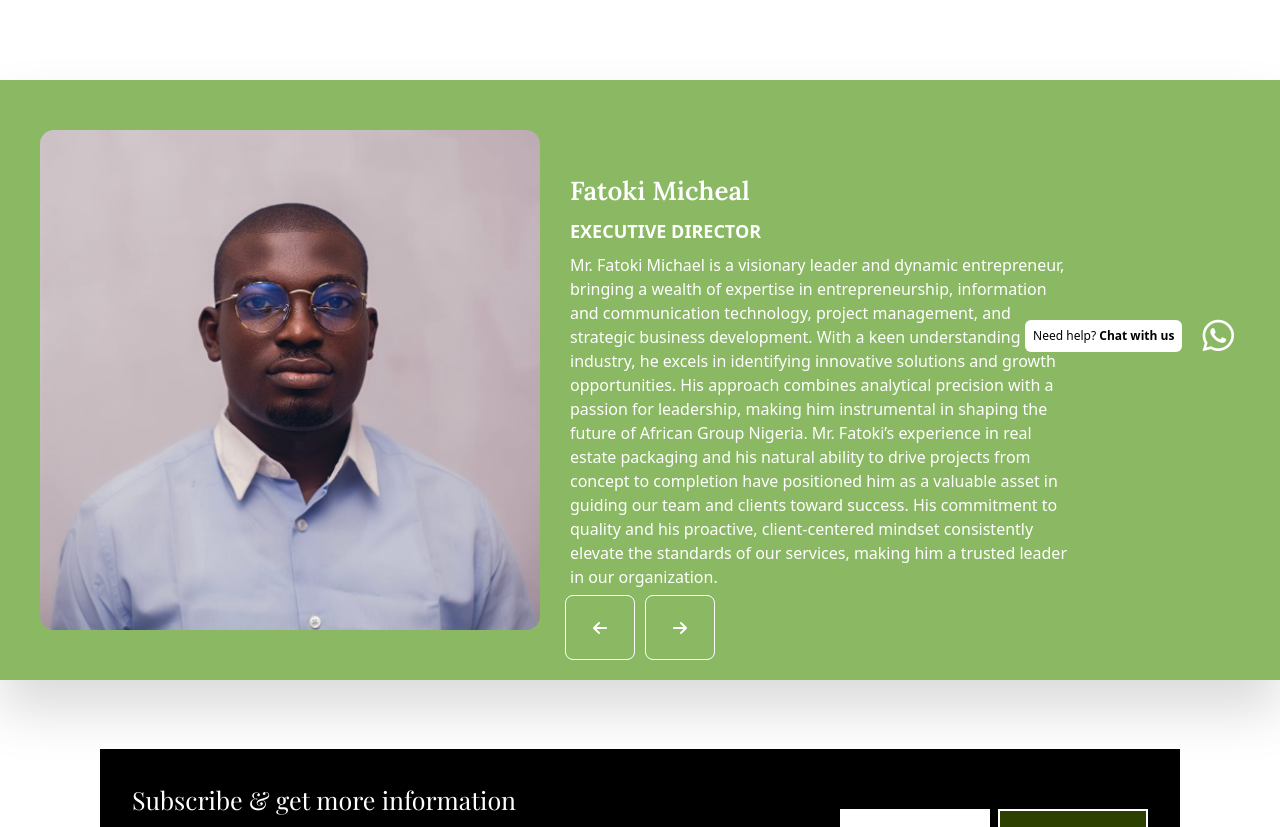
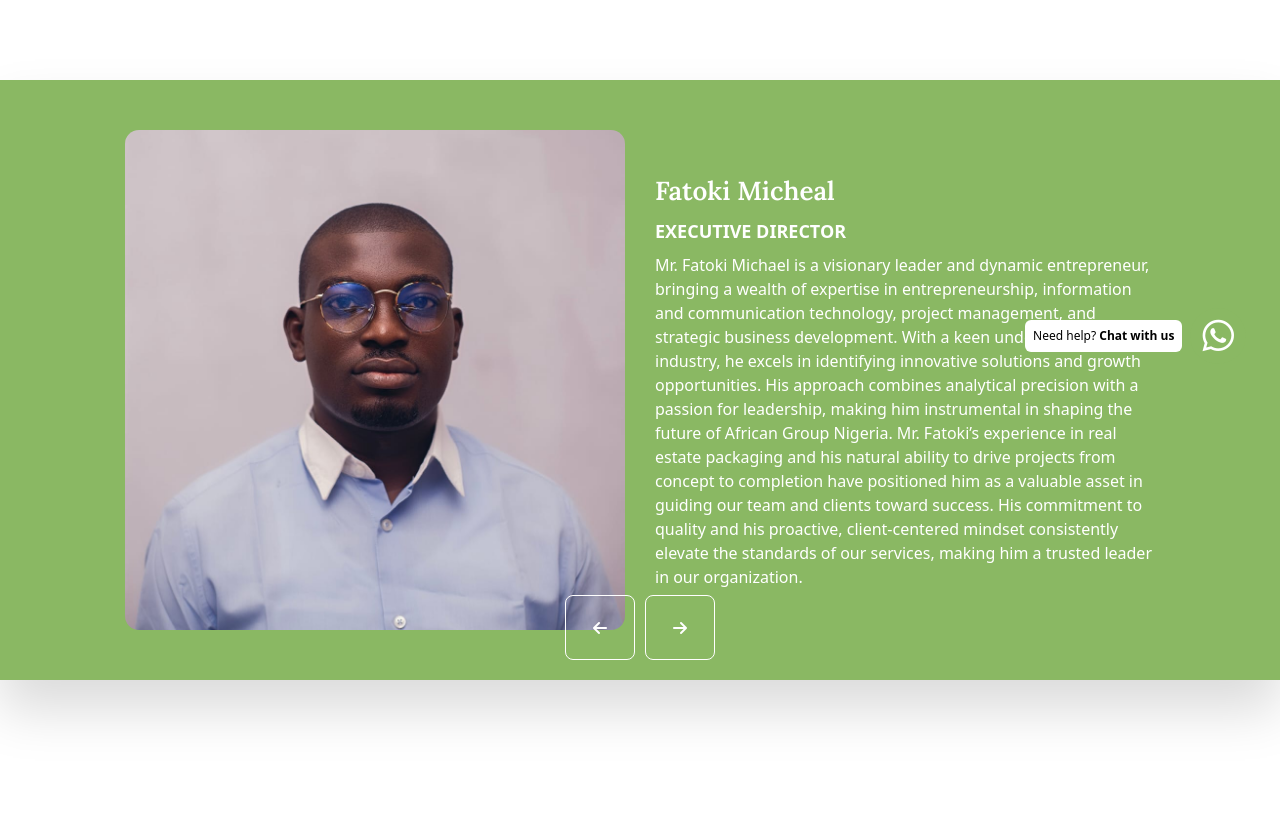
Before and after one commit to Peteru2/AfricanGroup, a React (Vite) app: page /about/team in a window 1280 px wide. Shown: the part 420-1247 px from the top of the page. Built offline with nearby package versions, Linux system fonts and the light colour scheme; a web font is replaced by a local one.

Commit message:
Team Page worked

```diff
--- a/src/component/Team/Team.jsx
+++ b/src/component/Team/Team.jsx
@@ -119,7 +119,7 @@ const Team = () => {
                     </div>
             </section> */}
 
-        <div className="slider-container">
+        <div className="slider-container flex justify-center">
           <div className="container">
             <div className="slide">
              {TeamData.map((data, index)=>{
@@ -131,9 +131,9 @@ const Team = () => {
 
               >
                               <div className="content">
-                 <div className="md:flex items-center">
+                 <div className="md:flex items-center justify-center w-full">
 
-                  <div className="mr-[30px]  md:w-[500px] w-cover">
+                  <div className="mr-[30px]  md:w-[500px] w-cover w-full justify-center">
                     <img src={data.img} alt="" className="rounded-[14px] object-cover w-[500px] h-[500px]"/>
                   </div>
 
```
